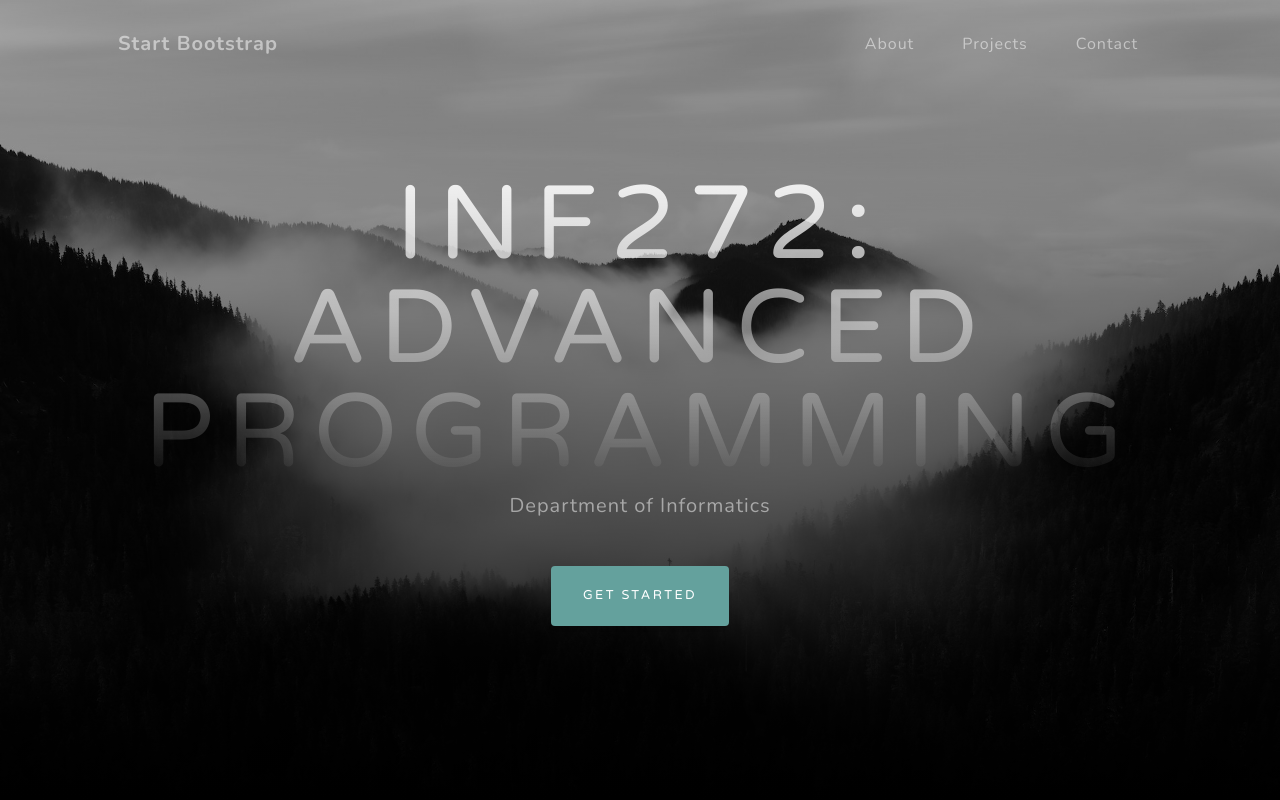
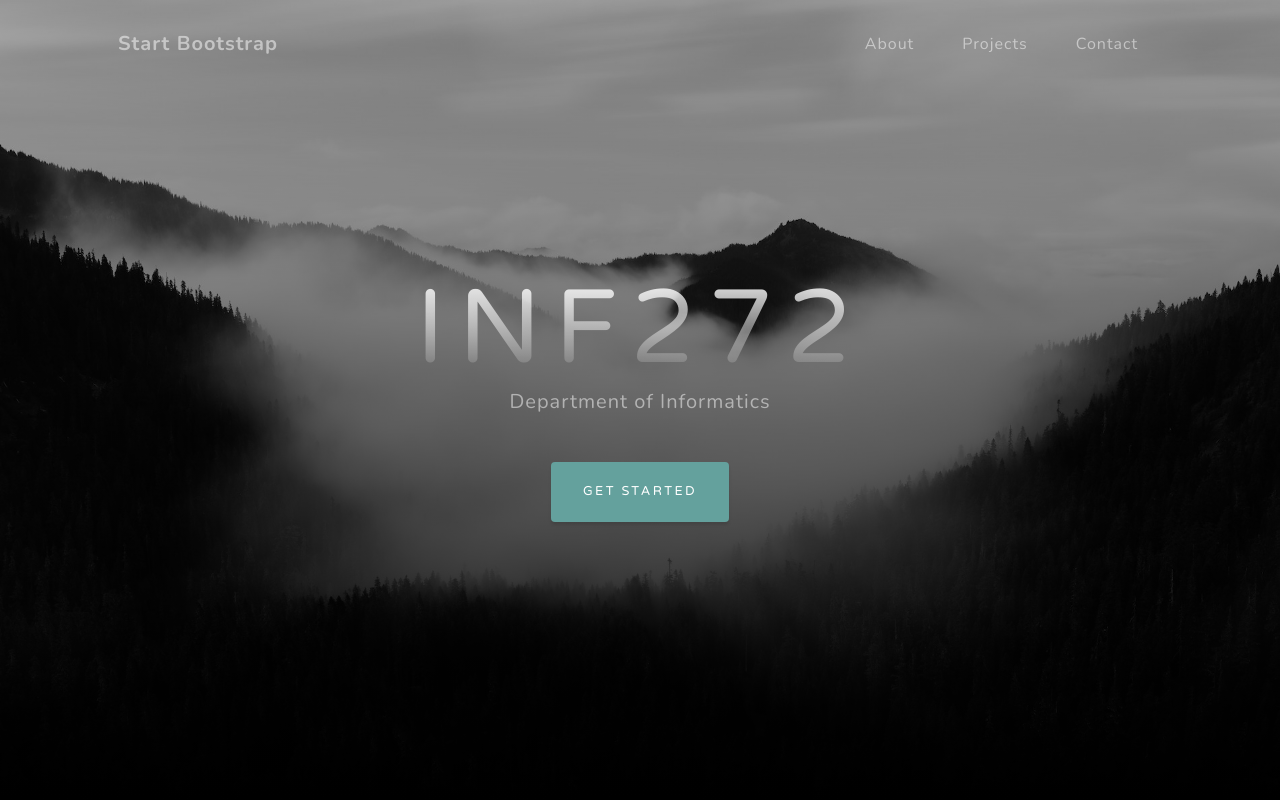
Before and after one commit to u20625962/u20625962.github.io, a plain HTML site: page index.html in a window 1280 px wide. Shown: the top 800 px of the page. Drawn offline with nearby package versions, Linux system fonts and the light colour scheme.

Commit message:
Update to index.html

```diff
--- a/index.html
+++ b/index.html
@@ -38,7 +38,7 @@
             <div class="container px-4 px-lg-5 d-flex h-100 align-items-center justify-content-center">
                 <div class="d-flex justify-content-center">
                     <div class="text-center">
-                        <h1 class="mx-auto my-0 text-uppercase">INF272: Advanced Programming</h1>
+                        <h1 class="mx-auto my-0 text-uppercase">INF272</h1>
                         <h2 class="text-white-50 mx-auto mt-2 mb-5">Department of Informatics</h2>
                         <a class="btn btn-primary" href="#about">Get Started</a>
                     </div>
```
